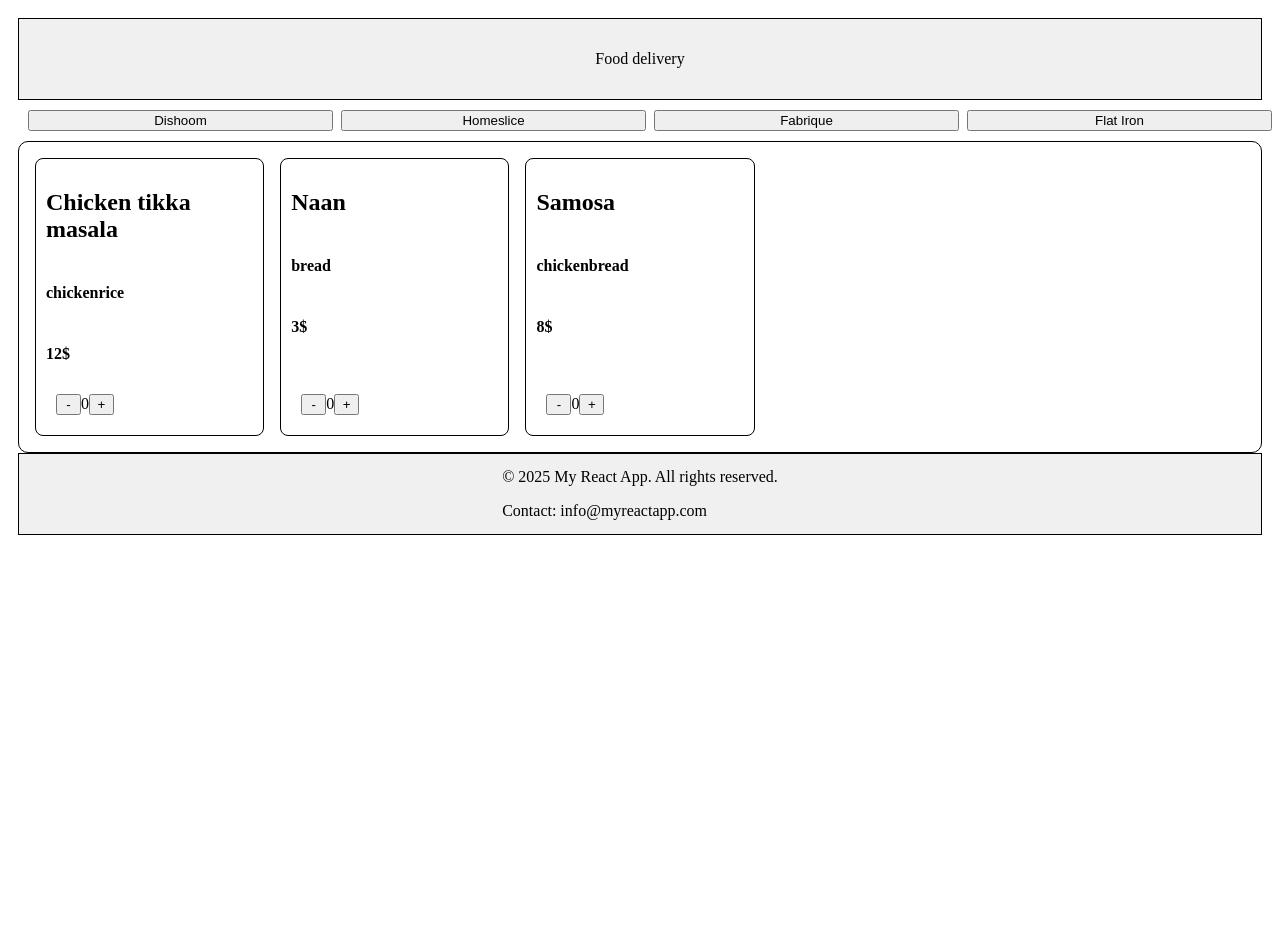
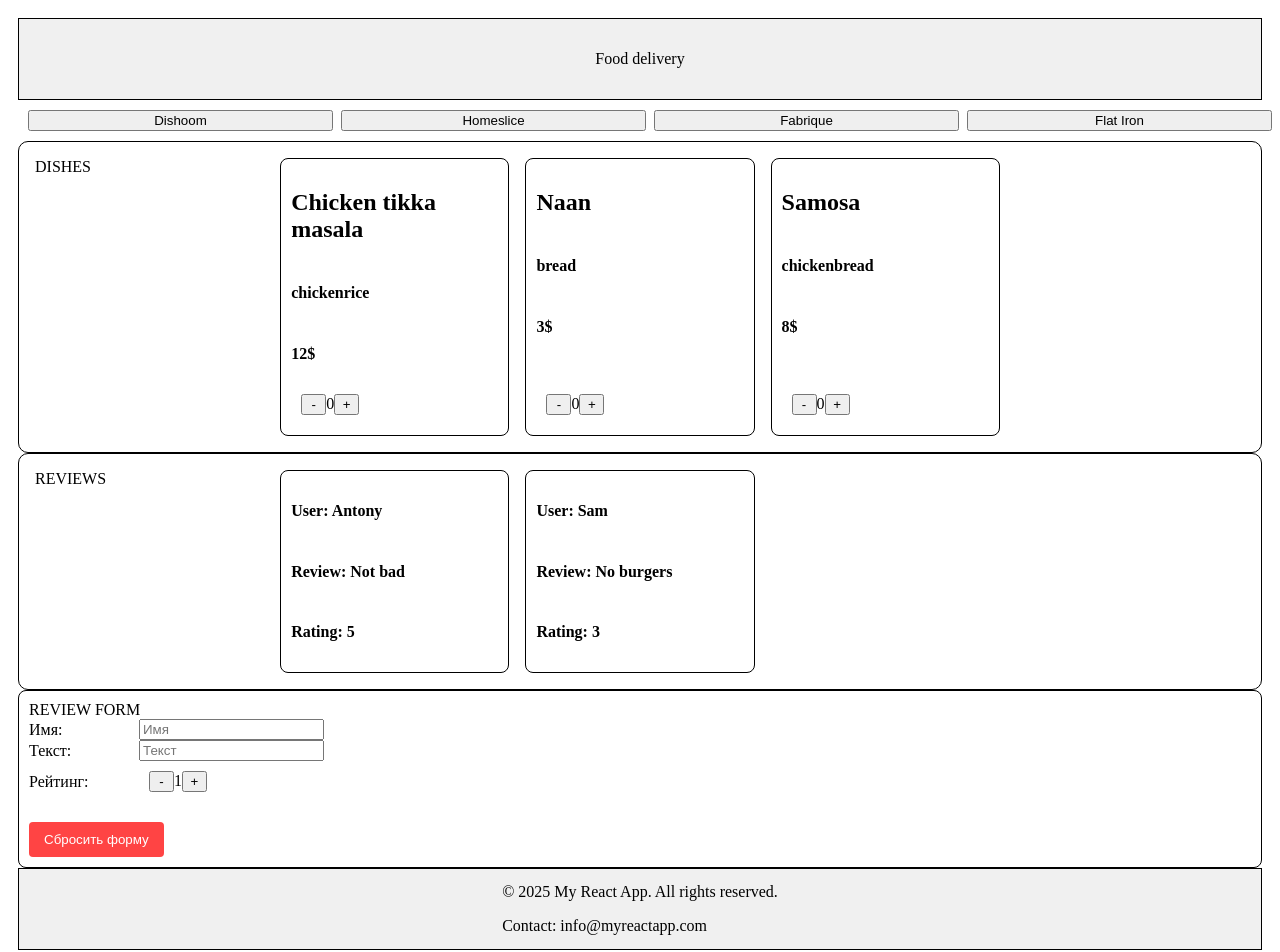
Before and after one commit to didsterio/react-training, a React (Vite) app in the folder food-delivery/: page / in a window 1280 px wide. Shown: the top 952 px of the page. Before the commit the page ends 800 px from the top, so only its background shows below. Built offline with nearby package versions, Linux system fonts and the light colour scheme.

Commit message:
hw-4 completed

```diff
--- a/food-delivery/eslint.config.js
+++ b/food-delivery/eslint.config.js
@@ -28,6 +28,7 @@ export default [
       ...reactHooks.configs.recommended.rules,
       ...react.configs.recommended.rules,
       ...react.configs["jsx-runtime"].rules,
+      "react/prop-types": 0,
       "no-unused-vars": ["error", { varsIgnorePattern: "^[A-Z_]" }],
       "react-refresh/only-export-components": [
         "warn",
--- a/food-delivery/src/components/counter/counter.jsx
+++ b/food-delivery/src/components/counter/counter.jsx
@@ -1,32 +1,13 @@
 import { useState } from "react";
 
-const minCount = 0;
-const maxCount = 5;
-
-export const Counter = () => {
-  const [count, setCount] = useState(0);
-
+export const Counter = ({ value, increment, decrement }) => {
   return (
     <div style={{ marginTop: "auto", padding: "10px" }}>
-      <button
-        style={{ width: "25px" }}
-        onClick={() => {
-          if (count > minCount) {
-            setCount(count - 1);
-          }
-        }}
-      >
+      <button style={{ width: "25px" }} onClick={decrement}>
         -
       </button>
-      {count}
-      <button
-        style={{ width: "25px" }}
-        onClick={() => {
-          if (count < maxCount) {
-            setCount(count + 1);
-          }
-        }}
-      >
+      {value}
+      <button style={{ width: "25px" }} onClick={increment}>
         +
       </button>
     </div>
--- a/food-delivery/src/components/restaurant/restaurant.jsx
+++ b/food-delivery/src/components/restaurant/restaurant.jsx
@@ -1,6 +1,12 @@
+import { ReviewForm } from "../reviewform/reviewform";
+import { Reviews } from "../reviews/reviews";
 import { DishDescriptionTile } from "../tiles/dishDescriptionTile";
 
 export const Restaurant = ({ restaurant }) => {
+  if (!restaurant) {
+    return null;
+  }
+
   return (
     <main style={{ flex: 1 }}>
       <div
@@ -9,10 +15,11 @@ export const Restaurant = ({ restaurant }) => {
           borderRadius: "10px",
           padding: "16px",
           display: "grid",
-          gridTemplateColumns: "repeat(auto-fill, minmax(200px, 1fr))", // n колонок
-          gap: "16px", // отступ между элементами
+          gridTemplateColumns: "repeat(auto-fill, minmax(200px, 1fr))",
+          gap: "16px",
         }}
       >
+        DISHES
         {restaurant.menu.map((dish) => (
           <DishDescriptionTile
             name={dish.name}
@@ -21,6 +28,14 @@ export const Restaurant = ({ restaurant }) => {
           />
         ))}
       </div>
+      {restaurant.reviews.length ? (
+        <Reviews reviews={restaurant.reviews} />
+      ) : (
+        <div>No reviews</div>
+      )}
+      <div>
+        <ReviewForm />
+      </div>
     </main>
   );
 };
--- /dev/null
+++ b/food-delivery/src/components/review/review.jsx
@@ -0,0 +1,17 @@
+export const Review = ({ review }) => {
+  return (
+    <div
+      style={{
+        display: "flex",
+        flexDirection: "column",
+        borderRadius: "8px",
+        border: "1px solid black",
+        padding: "10px",
+      }}
+    >
+      <h4>User: {review.user}</h4>
+      <h4>Review: {review.text}</h4>
+      <h4>Rating: {review.rating}</h4>
+    </div>
+  );
+};
--- /dev/null
+++ b/food-delivery/src/components/reviewform/reviewform.jsx
@@ -0,0 +1,81 @@
+import { useForm } from "./useform";
+import { Counter } from "../counter/counter";
+
+export const ReviewForm = () => {
+  const {
+    state,
+    onUserChange,
+    onTextChange,
+    onIncrementRating,
+    onDecrementRating,
+    resetForm,
+  } = useForm();
+
+  const { user, text, rating } = state;
+
+  return (
+    <div
+      style={{
+        display: "flex",
+        flexDirection: "column",
+        borderRadius: "8px",
+        border: "1px solid black",
+        padding: "10px",
+      }}
+    >
+      REVIEW FORM
+      <div style={{ display: "flex", alignItems: "center" }}>
+        <label style={{ width: "100px", marginRight: "10px" }}>Имя:</label>
+        <input
+          type="text"
+          placeholder="Имя"
+          value={user}
+          onChange={(event) => {
+            onUserChange(event.target.value);
+          }}
+        />
+      </div>
+      <div style={{ display: "flex", alignItems: "center" }}>
+        <label style={{ width: "100px", marginRight: "10px" }}>Текст:</label>
+        <input
+          type="text"
+          placeholder="Текст"
+          value={text}
+          onChange={(event) => {
+            onTextChange(event.target.value);
+          }}
+        />
+      </div>
+      <div style={{ display: "flex", alignItems: "center" }}>
+        <label style={{ width: "100px", marginRight: "10px" }}>Рейтинг:</label>
+        <Counter
+          value={rating}
+          decrement={onDecrementRating}
+          increment={onIncrementRating}
+        />
+      </div>
+      <div style={{ marginTop: "20px", display: "flex", gap: "10px" }}>
+        <button
+          onClick={resetForm}
+          style={{
+            padding: "10px 15px",
+            backgroundColor: "#ff4444",
+            color: "white",
+            border: "none",
+            borderRadius: "4px",
+            cursor: "pointer",
+            transition: "background-color 0.2s",
+          }}
+          onMouseOver={(e) =>
+            (e.currentTarget.style.backgroundColor = "#cc0000")
+          }
+          onMouseOut={(e) =>
+            (e.currentTarget.style.backgroundColor = "#ff4444")
+          }
+        >
+          Сбросить форму
+        </button>
+      </div>
+    </div>
+  );
+};
--- /dev/null
+++ b/food-delivery/src/components/reviewform/useform.ts
@@ -0,0 +1,76 @@
+import { useReducer } from "react";
+
+const INITIAL_STATE = {
+  user: "",
+  text: "",
+  rating: "1",
+};
+
+const SET_USER_ACTION = "setUser";
+const SET_TEXT_ACTION = "setText";
+const INCREMENT_RATING_ACTION = "incrementRating";
+const DECREMENT_RATING_ACTION = "decrementRating";
+
+const RESET_ACTION = "reset";
+
+function formReducer(state, { type, payload }) {
+  switch (type) {
+    case SET_USER_ACTION:
+      return {
+        ...INITIAL_STATE,
+        user: payload,
+      };
+    case SET_TEXT_ACTION:
+      return {
+        ...state,
+        text: payload,
+      };
+    case INCREMENT_RATING_ACTION:
+      return {
+        ...state,
+        rating: Math.min(state.rating + 1, 5),
+      };
+    case DECREMENT_RATING_ACTION:
+      return {
+        ...state,
+        rating: Math.max(state.rating - 1, 1),
+      };
+    case RESET_ACTION:
+      return INITIAL_STATE;
+    default:
+      return state;
+  }
+}
+
+export const useForm = () => {
+  const [state, dispatch] = useReducer(formReducer, INITIAL_STATE);
+
+  const { user, text, rating } = state;
+
+  const onUserChange = (user) => {
+    dispatch({ type: SET_USER_ACTION, payload: user });
+  };
+
+  const onTextChange = (text) => {
+    dispatch({ type: SET_TEXT_ACTION, payload: text });
+  };
+
+  const onIncrementRating = (rating) => {
+    dispatch({ type: INCREMENT_RATING_ACTION, payload: rating });
+  };
+
+  const onDecrementRating = (rating) => {
+    dispatch({ type: DECREMENT_RATING_ACTION, payload: rating });
+  };
+
+  const resetForm = () => dispatch({ type: RESET_ACTION, payload: "" });
+
+  return {
+    state,
+    onUserChange,
+    onTextChange,
+    onIncrementRating,
+    onDecrementRating,
+    resetForm,
+  };
+};
--- /dev/null
+++ b/food-delivery/src/components/reviews/reviews.jsx
@@ -0,0 +1,21 @@
+import { Review } from "../review/review";
+
+export const Reviews = ({ reviews }) => {
+  return (
+    <div
+      style={{
+        border: "1px solid black",
+        borderRadius: "10px",
+        padding: "16px",
+        display: "grid",
+        gridTemplateColumns: "repeat(auto-fill, minmax(200px, 1fr))", // n колонок
+        gap: "16px", // отступ между элементами
+      }}
+    >
+      REVIEWS
+      {reviews.map((review) => (
+        <Review review={review} />
+      ))}
+    </div>
+  );
+};
--- /dev/null
+++ b/food-delivery/src/components/tiles/dishCounter.jsx
@@ -0,0 +1,14 @@
+import { Counter } from "../counter/counter";
+import { useCounter } from "./useCounter";
+
+export const DishCounter = () => {
+  const { state, ondecrementDish, onincrementDish } = useCounter();
+  const { count } = state;
+  return (
+    <Counter
+      value={count}
+      increment={onincrementDish}
+      decrement={ondecrementDish}
+    />
+  );
+};
--- a/food-delivery/src/components/tiles/dishDescriptionTile.jsx
+++ b/food-delivery/src/components/tiles/dishDescriptionTile.jsx
@@ -1,6 +1,11 @@
-import { Counter } from "../counter/counter";
+import { DishCounter } from "./dishCounter";
+import { useCounter } from "./useCounter";
 
 export const DishDescriptionTile = ({ name, ingredients, price }) => {
+  // const { state, ondecrementDish, onincrementDish } = useCounter();
+
+  // const { count } = state;
+
   return (
     <div
       style={{
@@ -14,7 +19,7 @@ export const DishDescriptionTile = ({ name, ingredients, price }) => {
       <h2>{name}</h2>
       <h4>{ingredients}</h4>
       <h4>{price}$</h4>
-      <Counter />
+      <DishCounter />
     </div>
   );
 };
--- /dev/null
+++ b/food-delivery/src/components/tiles/useCounter.ts
@@ -0,0 +1,45 @@
+import { useReducer } from "react";
+
+const INITIAL_STATE = {
+  count: 0,
+};
+
+const INCREMENT_DISH_ACTION = "incrementDish";
+const DECREMENT_DISH_ACTION = "decrementDish";
+
+function countReducer(state, { type, payload }) {
+  switch (type) {
+    case INCREMENT_DISH_ACTION:
+      return {
+        ...state,
+        count: Math.min(state.count + 1, 15),
+      };
+    case DECREMENT_DISH_ACTION:
+      return {
+        ...state,
+        count: Math.max(state.count - 1, 0),
+      };
+    default:
+      return state;
+  }
+}
+
+export const useCounter = () => {
+  const [state, dispatch] = useReducer(countReducer, INITIAL_STATE);
+
+  const { count } = state;
+
+  const onincrementDish = (count) => {
+    dispatch({ type: INCREMENT_DISH_ACTION, payload: count });
+  };
+
+  const ondecrementDish = (count) => {
+    dispatch({ type: DECREMENT_DISH_ACTION, payload: count });
+  };
+
+  return {
+    state,
+    onincrementDish,
+    ondecrementDish,
+  };
+};
```
